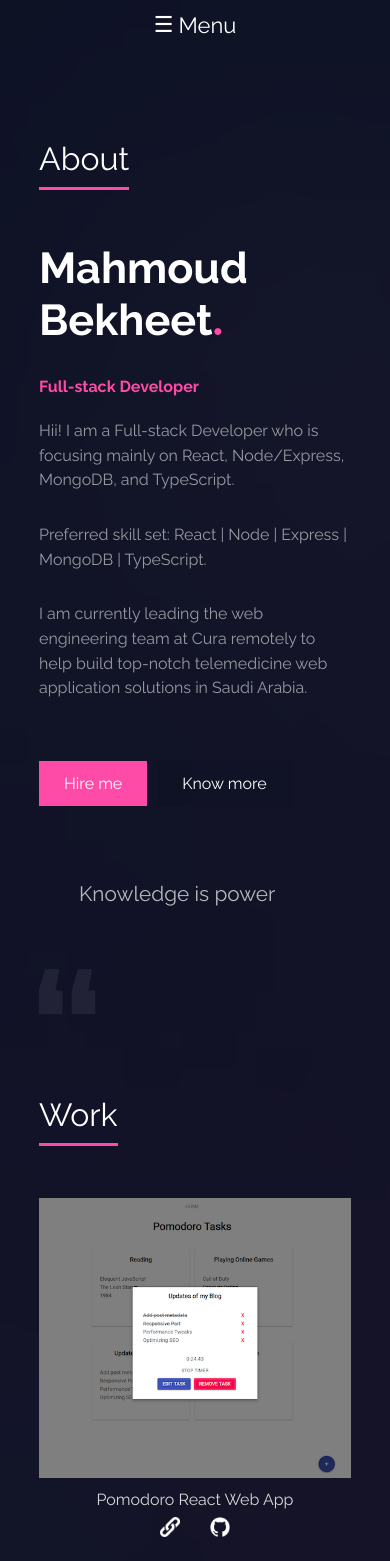
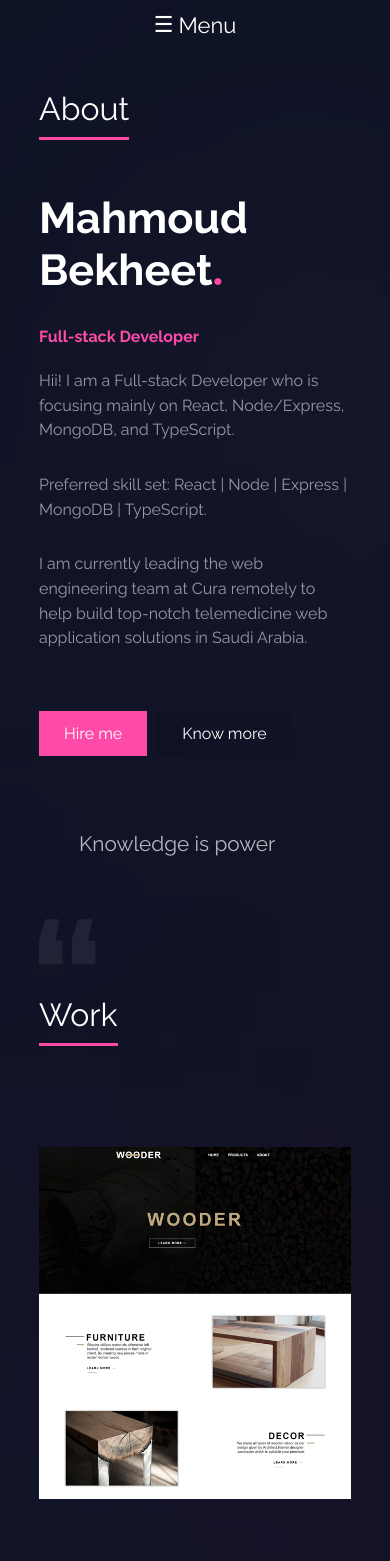
Before and after one commit to M-Bekheet/portfolio-live, a Next.js app: page / in a window 390 px wide. Shown: the top 1561 px of the page. Built offline with nearby package versions, Linux system fonts and the light colour scheme.

Commit message:
refactor website
- activate hamburger menu
- fix layout tweaks

```diff
--- a/app/layout.tsx
+++ b/app/layout.tsx
@@ -32,14 +32,13 @@ export default function RootLayout({
   children: React.ReactNode;
 }) {
   return (
-    <html lang="en">
+    <html lang="en" className={styles.html}>
       <body className={styles.layout + " " + raleway.className}>
-        <Header siteTitle={"title"} className={styles.header} />
+        <Header className={styles.header} />
         <main className={styles.content}>
           {children}
           <Footer className={styles.footer} title={profile.title} />
         </main>
-        {/* </BackgroundImage> */}
       </body>
     </html>
   );
--- a/app/ui/blog/blog.module.scss
+++ b/app/ui/blog/blog.module.scss
@@ -4,7 +4,7 @@
 }
 
 .post {
-  padding: 1rem 1rem 0.5rem;
+  padding: 1rem 1rem 0.5rem 0;
   line-height: 2;
   transition: 0.3s background ease-in-out;
 
--- a/app/ui/globals.css
+++ b/app/ui/globals.css
@@ -11,8 +11,7 @@
 }
 
 section {
-  padding-top: 50px;
-  scroll-behavior: smooth;
+  scroll-margin-top: 50px;
 }
 
 h1,
@@ -52,7 +51,6 @@ p {
   margin: 10px;
   margin-left: 0;
   transition: all 0.5s ease-in-out;
-  outline: none;
   background: rgba(11, 17, 36, 0.3);
   color: #fff;
   border: 1px solid rgba(11, 17, 36, 0.3);
@@ -112,7 +110,7 @@ section {
     left: 0;
     top: 0;
     bottom: 0;
-    width: 10px;
+    width: 7px;
     background: #ff4ba8;
   }
 
--- a/app/ui/layout/header/header.module.scss
+++ b/app/ui/layout/header/header.module.scss
@@ -24,13 +24,10 @@
 .imgWrapper {
   margin: 100px auto 10px;
   text-align: center;
-
-  .img,
-  img {
-    text-align: center;
-    margin: auto;
-    max-width: 120px;
-  }
+  width: 120px;
+  max-width: 80%;
+  aspect-ratio: 1;
+  position: relative;
 }
 
 .nav > ul {
@@ -80,14 +77,8 @@
 
     .imgWrapper {
       margin: 8px auto 0;
+      text-align: center;
       width: 57px;
-
-      .img,
-      img {
-        max-width: 100% !important;
-        max-height: 100% !important;
-        margin: 0;
-      }
     }
 
     .navItem {
--- a/app/ui/layout/header/header.tsx
+++ b/app/ui/layout/header/header.tsx
@@ -2,102 +2,57 @@
 
 import Image from "next/image";
 import Link from "next/link";
+import { useState } from "react";
 import styles from "./header.module.scss";
 
-const Header = ({ siteTitle = "", className = "" }) => {
-  // const searchParams = useSearchParams();
-  // const router = useRouter();
-  // const pathName = usePathname();
-  // const [navOpen, setNavOpen] = useState(false);
-
-  // useEffect(() => {
-  //   const trackActiveItem = () => {
-  //     const work = document.querySelector("#work"),
-  //       testimonials = document.querySelector("#testimonials"),
-  //       scrollPosition =
-  //         document.documentElement.scrollTop + 40 ||
-  //         document.body.scrollTop + 40,
-  //       nav = document.querySelector(`.${styles.nav}`);
-
-  //     if (scrollPosition < work.offsetTop) {
-  //       if (document.querySelector(".active-nav-link")) {
-  //         document
-  //           .querySelector(".active-nav-link")
-  //           .classList.remove("active-nav-link");
-  //         nav.querySelector('a[href=""').classList.add("active-nav-link");
-  //       }
-  //     } else if (scrollPosition < testimonials.offsetTop) {
-  //       document
-  //         .querySelector(".active-nav-link")
-  //         .classList.remove("active-nav-link");
-  //       nav.querySelector('a[href="#work"').classList.add("active-nav-link");
-  //     } else {
-  //       document
-  //         .querySelector(".active-nav-link")
-  //         .classList.remove("active-nav-link");
-  //       nav
-  //         .querySelector('a[href="#testimonials"')
-  //         .classList.add("active-nav-link");
-  //     }
-  //   };
-
-  //   if (
-  //     !window.location.href.includes("blog") &&
-  //     !window.location.href.includes("contact")
-  //   ) {
-  //     window.addEventListener("scroll", trackActiveItem);
-  //   } else {
-  //     window.removeEventListener("scroll", trackActiveItem);
-  //   }
-  //   return () => window.removeEventListener("scroll", trackActiveItem);
-  // }, []);
-
-  // const handleNavClick = () => {
-  //   setNavOpen(!navOpen);
-  // };
-
-  const imgSrc =
-    "https://images.pexels.com/photos/18276320/pexels-photo-18276320/free-photo-of-interior-of-a-traditional-moorish-house.jpeg?auto=compress&cs=tinysrgb&w=1260&h=750&dpr=2";
-
+const Header = ({ className = "" }) => {
+  const [navOpen, setNavOpen] = useState(false);
+  const closeMenu = () => setNavOpen(false);
   return (
     <header className={styles.header + " " + className}>
       <a
         href="# "
         className={styles.toggleNav}
-        // onClick={handleNavClick}
+        onClick={() => setNavOpen((prev) => !prev)}
         rel="noopener noreferrer"
       >
         <span>☰</span> Menu
       </a>
 
-      <nav
-        // ${navOpen ? "open" : ""}`
-        className={`${styles.nav}`}
-      >
+      <nav className={`${styles.nav} ${navOpen && "open"}`}>
         <div className={styles.imgWrapper}>
           <Image
             className={styles.img}
             src={"/images/avatar.png"}
-            width={120}
-            height={120}
+            fill
             alt="Developer"
             priority
           />
         </div>
         <li className={styles.navItem}>
-          <Link href="/">About</Link>
+          <Link onClick={closeMenu} href="/#about">
+            About
+          </Link>
         </li>
         <li className={styles.navItem}>
-          <Link href="/#work">Work</Link>
+          <Link onClick={closeMenu} href="/#work">
+            Work
+          </Link>
         </li>
         <li className={styles.navItem}>
-          <Link href="/#testimonials">Testimonials</Link>
+          <Link onClick={closeMenu} href="/#testimonials">
+            Testimonials
+          </Link>
         </li>
         <li className={styles.navItem}>
-          <Link href="/blog">Blog</Link>
+          <Link onClick={closeMenu} href="/blog">
+            Blog
+          </Link>
         </li>
         <li className={styles.navItem}>
-          <Link href="/contact">Contact</Link>
+          <Link onClick={closeMenu} href="/contact">
+            Contact
+          </Link>
         </li>
       </nav>
     </header>
--- a/app/ui/layout/layout.module.scss
+++ b/app/ui/layout/layout.module.scss
@@ -1,3 +1,6 @@
+.html {
+  scroll-behavior: smooth;
+}
 .layout {
   position: relative;
   color: #fff;
--- a/app/ui/work/work.module.scss
+++ b/app/ui/work/work.module.scss
@@ -15,8 +15,8 @@
 
 .imgWrapper {
   overflow: hidden;
-  height: 280px;
-  width: 380px;
+  height: 350px;
+  width: 100%;
   margin-bottom: 8px;
   display: inline-block;
   position: relative;
@@ -52,23 +52,20 @@
     margin-bottom: 50px;
   }
   .imgWrapper {
-    width: 100%;
-  }
-}
-
-@media (max-width: 768px) and (min-width: 500px) {
-  .imgWrapper {
-    height: 480px;
+    height: 500px;
   }
 }
 
 @media all and (max-width: 500px) {
-  .sample:last-of-type {
-    .imgWrapper {
-      height: 200px;
-      img {
-        object-position: center center !important;
-      }
+  .sample {
+    margin-block: 0;
+  }
+  .imgWrapper {
+    height: 450px;
+    align-items: center;
+    img {
+      object-fit: contain;
+      object-position: center center;
     }
   }
 }
--- a/app/ui/work/work.tsx
+++ b/app/ui/work/work.tsx
@@ -1,39 +1,39 @@
-import React from "react";
+import Image from "next/image";
 import styles from "./work.module.scss";
-import Image, { StaticImageData } from "next/image";
-import ForecasterImage from "@/app/ui/assets/samples/forecaster.png";
+// import ForecasterImage from "@/app/ui/assets/samples/forecaster.png";
 import PomodoroImage from "@/app/ui/assets/samples/pomodoro.png";
 import RestaurantImage from "@/app/ui/assets/samples/restaurant.png";
 import WeatherImage from "@/app/ui/assets/samples/weather.png";
 import WooderImage from "@/app/ui/assets/samples/wooder.png";
 
 const images = [
+  WooderImage,
+  RestaurantImage,
   PomodoroImage,
-  RestaurantImage,
+  // ForecasterImage,
   WeatherImage,
-  WooderImage,
-  ForecasterImage,
 ];
 
 const samples = [
+  [
+    "Furniture Agency Website",
+    "https://wooder-site.netlify.app",
+    "https://github.com/Lartwel/Wooder",
+  ],
+  ["Restaurant Website", "http://mahmoud-ahmed.eb2a.com/Restaurant"],
   [
     "Pomodoro React Web App",
     "https://pomodoro-react-app.netlify.com",
     "https://github.com/Lartwel/pomodoro-app",
   ],
+  // [
+  //   "Weather Forecaster React App",
+  //   "https://weather-forecaster-app.netlify.app/",
+  //   "https://github.com/Lartwel/weather-forecaster",
+  // ],
+
   // '// portfolio': ['Portfolio', 'http://mahmoud-ahmed.eb2a.com/,],
-  ["Restaurant Website", "http://mahmoud-ahmed.eb2a.com/Restaurant"],
   ["Weather App Landing Page", "http://mahmoud-ahmed.eb2a.com/weather"],
-  [
-    "Furniture Agency Website",
-    "https://wooder-site.netlify.app",
-    "https://github.com/Lartwel/Wooder",
-  ],
-  [
-    "Weather Forecaster React App",
-    "https://weather-forecaster-app.netlify.app/",
-    "https://github.com/Lartwel/weather-forecaster",
-  ],
 ];
 
 export const Work = () => {
@@ -55,7 +55,6 @@ export const Work = () => {
             <div className={styles.sampleName}>{sample[0]}</div>
 
             <div className={styles.sampleLink}>
-              {
               <a href={sample[1]} target="_blank" rel="noopener noreferrer">
                 <Image
                   src={`/images/social/link.png`}
@@ -64,7 +63,6 @@ export const Work = () => {
                   alt="link"
                 />
               </a>
-              }
             </div>
             {sample?.length === 3 && (
               <div className={styles.sampleLink}>
@@ -73,14 +71,12 @@ export const Work = () => {
                   target="_blank"
                   rel="noopener noreferrer"
                 >
-                  {
                   <Image
                     src={"/images/social/github.png"}
                     width={20}
                     height={20}
                     alt="github"
                   />
-                  }
                 </a>
               </div>
             )}
```
Lines whose indentation alone changed are shown as unchanged.
